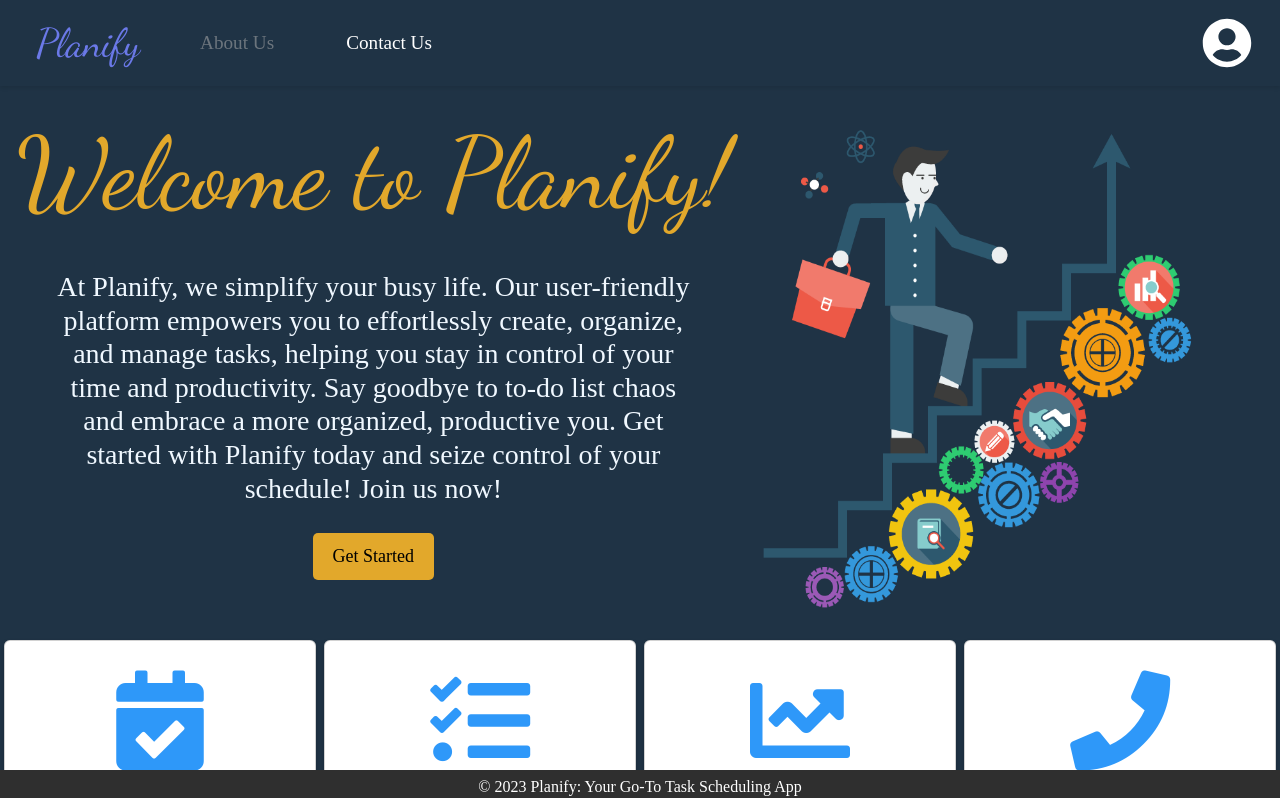
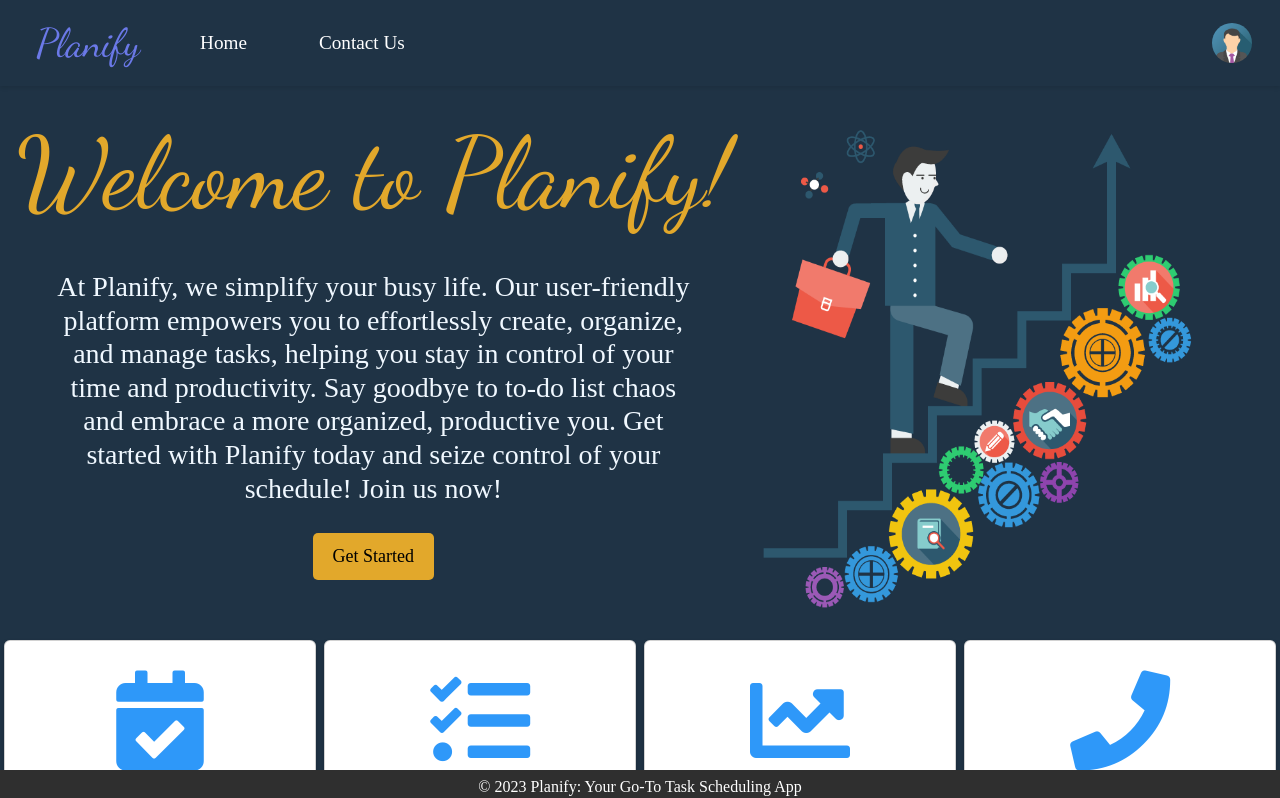
Before and after one commit to pavanjoe/TaskScheduler, a React (Create React App) app: page /#/ in a window 1280 px wide. Shown: the top 798 px of the page. Built offline with nearby package versions, Linux system fonts and the light colour scheme; no server answers; sample sign-in values are in the browser's storage.

Commit message:
Navbar changes

```diff
--- a/src/components/Nav.js
+++ b/src/components/Nav.js
@@ -4,8 +4,7 @@ import { signOut } from "firebase/auth";
 import { auth } from "../firebase";
 import { AuthContext } from '../context/authContext';
 import { useContext } from "react";
-import { FaUserCircle } from "react-icons/fa";
-import { IconContext } from 'react-icons';
+import Logo1 from './images/img_avatar.png';
 
 function Nav() {
   const {currentUser} = useContext(AuthContext);
@@ -14,7 +13,7 @@ function Nav() {
 
   const navigate = useNavigate();
 
-  const handleLogoClick = () => {
+  const handleHome = () => {
     if (currentUser) {
       navigate("/home");
     } else {
@@ -38,7 +37,7 @@ function Nav() {
     <div className='nav-wrapper'>
       <nav className="navbar navbar-expand-sm py-2">
         <div className='container-fluid d-flex justify-content-between'>
-          <span className="navbar-brand mx-sm-4 mx-0 order-0 flex-sm-grow-0 flex-grow-1" onClick={() => {handleLogoClick()}} style={{cursor: "pointer"}}>Planify</span>
+          <span className="navbar-brand mx-sm-4 mx-0 order-0 flex-sm-grow-0 flex-grow-1" onClick={() => {handleHome()}} style={{cursor: "pointer"}}>Planify</span>
 
           <button
             class="navbar-toggler mx-3 bg-white"
@@ -53,9 +52,8 @@ function Nav() {
           <div className="collapse navbar-collapse order-sm-1 order-2" id="navbarNav">
             <ul className="navbar-nav ml-auto d-flex align-items-start">
               <li className="nav-item">
-                {/* About us is disabled temporarily */}
-                <span className="nav-link mx-3 disabled text-secondary" onClick={() => {navigate("/about")}} style={{cursor: "pointer"}}>
-                  About Us
+                <span className="nav-link mx-3" onClick={() => {handleHome()}} style={{cursor: "pointer"}}>
+                  Home
                 </span>
               </li>
               <li className="nav-item">
@@ -70,14 +68,14 @@ function Nav() {
             <div className='dropdown me-3 order-sm-2 order-1'>
               <div id="profileIconDropdown" data-bs-toggle="dropdown" aria-expanded="false"
               style={{cursor: "pointer"}}>
-                <IconContext.Provider value={{ color: "white", size: "50px", className: "user-icon"}}>
-                  <FaUserCircle />
-                </IconContext.Provider>
+                <img src={Logo1} alt='profile' className='rounded-circle' width='40px' height='40px' />
               </div>
 
               <ul className="dropdown-menu dropdown-menu-end" aria-labelledby="profileIconDropdown">
                 <li className="dropdown-item" onClick={() => {navigate("/profile")}}
                 style={{cursor: "pointer", userSelect: "none"}}>Profile</li>
+                <li className="dropdown-item" onClick={() => {navigate("/settings")}}
+                style={{cursor: "pointer", userSelect: "none"}}>Account Settings</li>
                 <li className="dropdown-item" onClick={(e) => {handleSignOut(e)}}
                 style={{cursor: "pointer", userSelect: "none"}}>Logout</li>
               </ul>
```
Also changed, not shown: src/components/images/img_avatar.png (added), src/components/images/img_avatar2.png (added).
